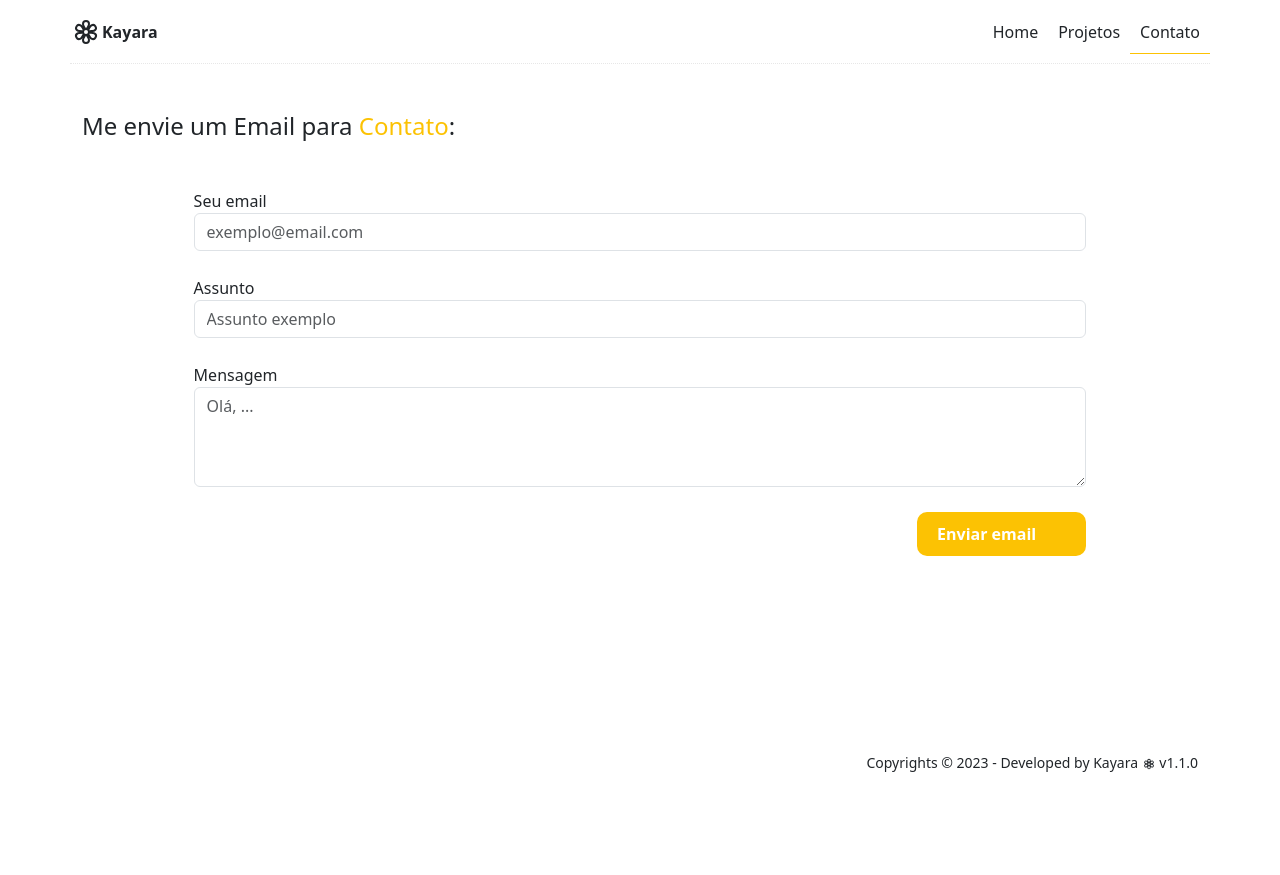
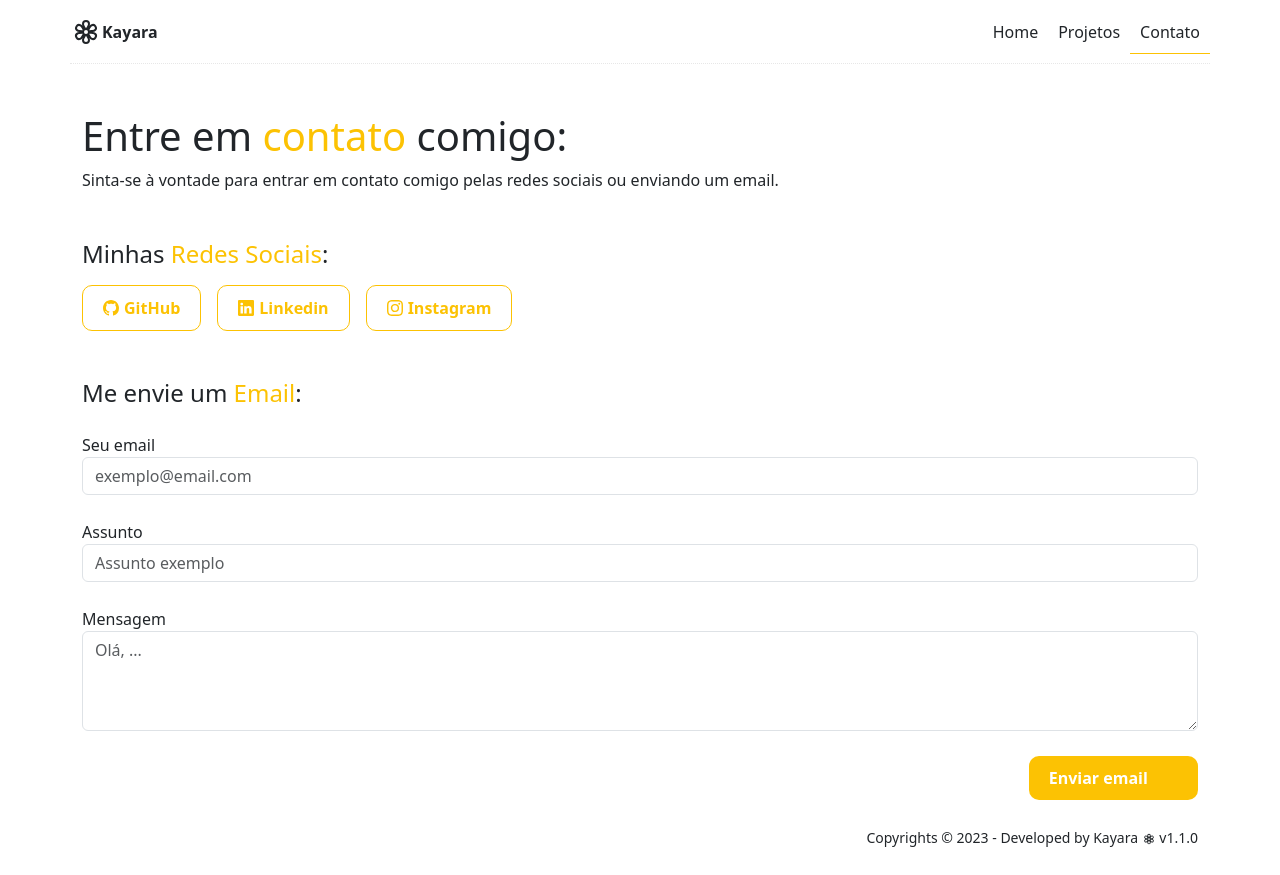
Before and after one commit to KayaraSilveira/portfolio, a Next.js app: page /contact in a window 1280 px wide. Before the commit the page ends 800 px from the top, so only its background shows below. Built offline with nearby package versions, Linux system fonts and the light colour scheme; some icons are missing.

Commit message:
add links contact

```diff
--- a/src/components/BtnOutline.tsx
+++ b/src/components/BtnOutline.tsx
@@ -9,7 +9,7 @@ interface BtnOutlineProps {
 }
 
 export default function BtnOutline(props: BtnOutlineProps) {
-    return <button type={props.type || "button"} className={styles.btnOutline}>
+    return <button type={props.type || "button"} className={`${styles.btnOutline} d-flex justify-content-center align-items-center`}>
         {props.children}
         {props.text}
     </button>
--- a/src/pages/contact.tsx
+++ b/src/pages/contact.tsx
@@ -2,6 +2,11 @@ import Head from 'next/head'
 import Header from '@/components/Header'
 import EmailForm from '@/components/EmailForm'
 import Footer from '@/components/Footer'
+import BtnOutline from '@/components/BtnOutline'
+import {BsGithub} from "react-icons/bs"
+import { BsLinkedin } from "react-icons/bs"
+import { BsInstagram } from "react-icons/bs"
+import Link from "next/link"
 
 export default function Projects() {
   return (
@@ -19,10 +24,40 @@ export default function Projects() {
       <Header currentPage="contact"/>
       <main>
         <div className="container">
-            <h4 className="my-5">Me envie um Email para <span className="yellow-txt">Contato</span>:</h4>
+          <h1 className="mt-5">Entre em <span className="yellow-txt">contato</span> comigo:</h1>
+          <p className='mb-0'>
+              Sinta-se à vontade para entrar em contato comigo pelas redes sociais ou enviando um email.
+           </p>
+        </div>
+      </main>
+      <section>
+        <div className="container">
+          <h4 className="mt-5">Minhas <span className="yellow-txt">Redes Sociais</span>:</h4>
+          <div className="d-flex justify-content-sm-start justify-content-center flex-wrap">
+            <Link className='me-3 mt-2' target="_blank" href="https://github.com/KayaraSilveira">
+                <BtnOutline text="GitHub">
+                    <BsGithub></BsGithub>
+                </BtnOutline>
+            </Link>
+            <Link className='me-3 mt-2' target="_blank" href="https://www.linkedin.com/in/kayara-silveira/">
+                <BtnOutline text="Linkedin">
+                    <BsLinkedin></BsLinkedin>
+                </BtnOutline>
+            </Link>
+            <Link className='me-3 mt-2' target="_blank" href="https://www.instagram.com/kayarasilveira/">
+                <BtnOutline text="Instagram">
+                    <BsInstagram></BsInstagram>
+                </BtnOutline>
+            </Link>
+          </div>
+        </div>
+      </section>
+      <section>
+        <div className="container">
+            <h4 className="mt-5">Me envie um <span className="yellow-txt">Email</span>:</h4>
             <EmailForm/>
         </div>
-      </main>
+      </section>
       <Footer/>
     </>
   )
--- a/src/styles/EmailForm.module.css
+++ b/src/styles/EmailForm.module.css
@@ -1,5 +1,4 @@
 .formContainer {
-    width: 80%;
     margin: 25px auto;
 }
 
@@ -15,9 +14,3 @@
     border: 1px solid rgb(255, 255, 72);
     box-shadow: 0 2px 2px rgba(0, 0, 0, 0.075) inset, 0 0 8px rgb(255, 255, 72);
 }
-
-@media screen and (max-width: 600px) {
-    .formContainer {
-        width: 100%;
-    }
-}
```
